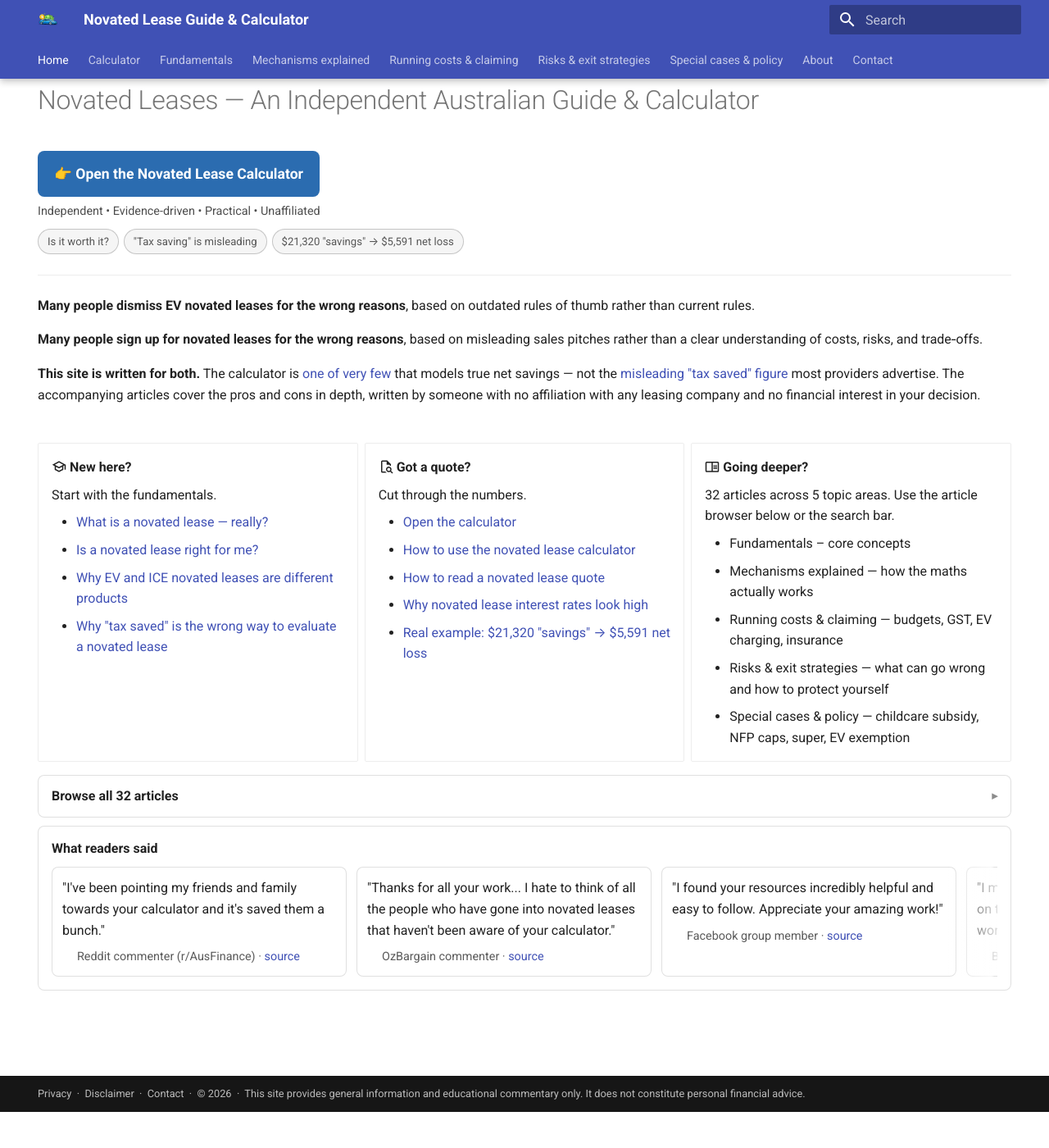
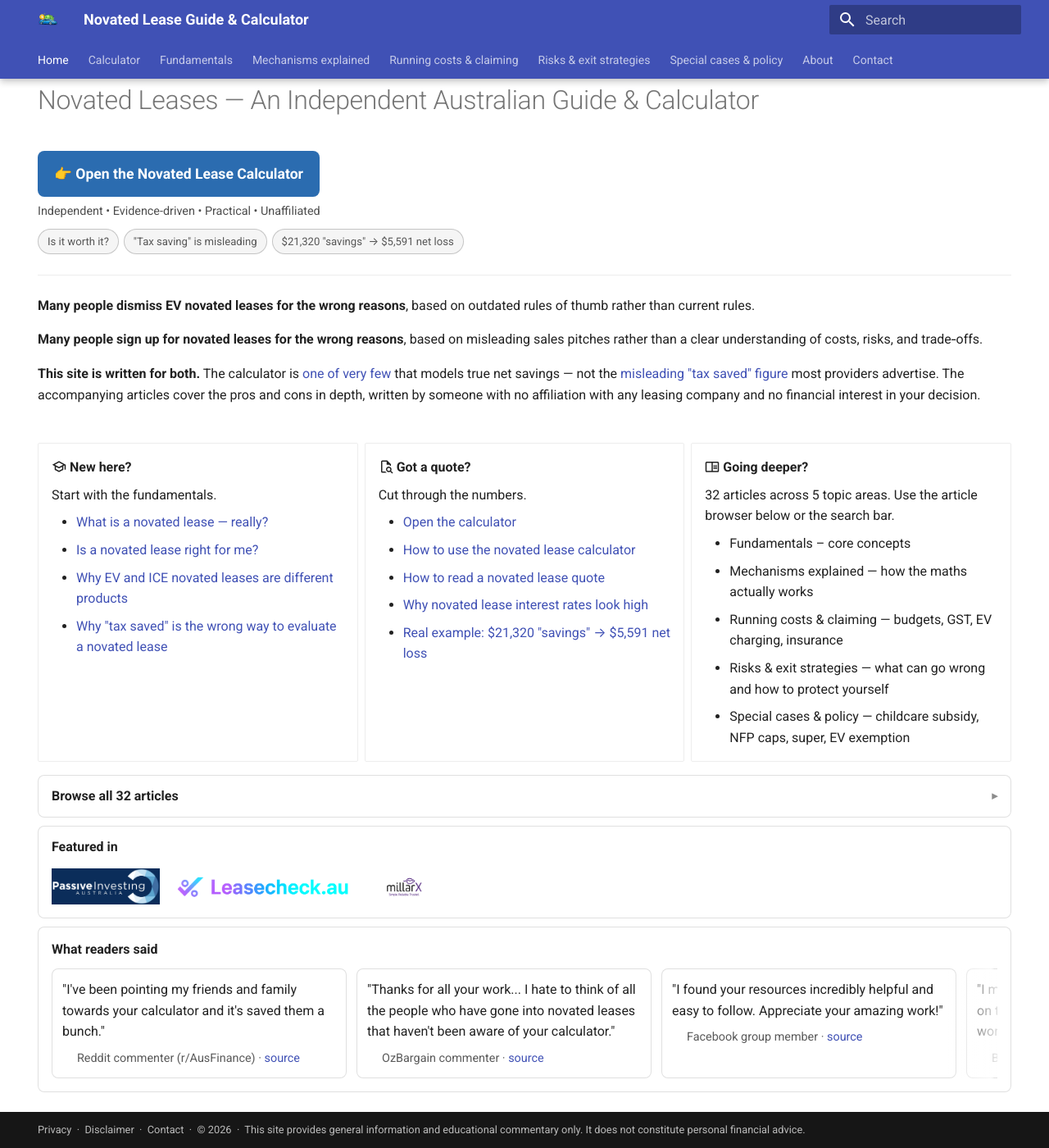
Before and after one commit to novatedlease/novatedlease.github.io, an MkDocs documentation site: the page built from docs/index.md, in a window 1280 px wide and 1400 px high, scrolled down 44 px. Shown: the whole window at 82% size. Built offline with MkDocs 1.6.1 and Material for MkDocs 9.7.7, drawn with Linux system fonts in a browser that asks for light colours.

Commit message:
featured in section

```diff
--- a/docs/assets/stylesheets/extra.css
+++ b/docs/assets/stylesheets/extra.css
@@ -11,3 +11,52 @@
 .compact-table table thead th {
   background-color: var(--md-default-bg-color);
 }
+
+.featured-logo-strip {
+  margin-top: 10px;
+  padding: 12px 16px;
+  border: 1px solid rgba(0, 0, 0, 0.12);
+  border-radius: 8px;
+  background: rgba(255, 255, 255, 0.7);
+}
+
+.featured-logo-strip__items {
+  display: flex;
+  flex-wrap: wrap;
+  align-items: center;
+  gap: 10px 16px;
+}
+
+.featured-logo-strip__link {
+  display: inline-flex;
+  align-items: center;
+  color: inherit;
+  text-decoration: none;
+}
+
+.featured-logo-strip__link:hover {
+  opacity: 0.8;
+}
+
+.md-typeset .featured-logo-strip__logo {
+  height: 52px;
+  width: auto;
+  max-width: 340px;
+  display: block;
+  object-fit: contain;
+}
+
+.md-typeset .featured-logo-strip__logo--pia {
+  height: 44px;
+  max-width: 360px;
+}
+
+.md-typeset .featured-logo-strip__logo--leasecheck {
+  height: 44px;
+  max-width: 220px;
+}
+
+.md-typeset .featured-logo-strip__logo--millarx {
+  height: 52px;
+  max-width: 300px;
+}
--- a/docs/index.md
+++ b/docs/index.md
@@ -33,7 +33,6 @@ description: Free independent Australian novated lease guide and calculator. Com
 **Many people sign up for novated leases for the wrong reasons**, based on misleading sales pitches rather than a clear understanding of costs, risks, and trade‑offs.
 
 **This site is written for both.** The calculator is [one of very few](start-here/calculator-comparison.md) that models true net savings — not the [misleading "tax saved" figure](costs-and-savings/false-saving-example.md) most providers advertise. The accompanying articles cover the pros and cons in depth, written by someone with no affiliation with any leasing company and no financial interest in your decision.
-
 
 <div style="height: 14px;"></div>
 <div class="grid cards" markdown>
@@ -139,6 +138,21 @@ description: Free independent Australian novated lease guide and calculator. Com
   </div>
 </div>
 
+<div class="featured-logo-strip">
+  <div style="font-weight: 700; margin-bottom: 10px;">Featured in</div>
+  <div class="featured-logo-strip__items">
+    <a class="featured-logo-strip__link" href="https://passiveinvestingaustralia.com/why-most-novated-lease-advice-is-wrong/" target="_blank" rel="noopener">
+      <img class="featured-logo-strip__logo featured-logo-strip__logo--pia" src="/assets/images/featured/pia.jpg" alt="Passive Investing Australia">
+    </a>
+    <a class="featured-logo-strip__link" href="https://leasecheck.au" target="_blank" rel="noopener">
+      <img class="featured-logo-strip__logo featured-logo-strip__logo--leasecheck" src="/assets/images/featured/leasecheck.png" alt="LeaseCheck">
+    </a>
+    <a class="featured-logo-strip__link" href="https://millarx.com.au/cost-compare" target="_blank" rel="noopener">
+      <img class="featured-logo-strip__logo featured-logo-strip__logo--millarx" src="/assets/images/featured/millarx.jpg" alt="MillarX">
+    </a>
+  </div>
+</div>
+
 <div style="margin-top: 10px; padding: 14px 16px; border: 1px solid rgba(0,0,0,0.12); border-radius: 8px; background: rgba(255,255,255,0.7);">
   <div style="font-weight: 700; margin-bottom: 10px;">What readers said</div>
   <div style="position: relative;">
```
Also changed, not shown: docs/assets/images/featured/leasecheck.png (added), docs/assets/images/featured/millarx.jpg (added), docs/assets/images/featured/pia.jpg (added).
